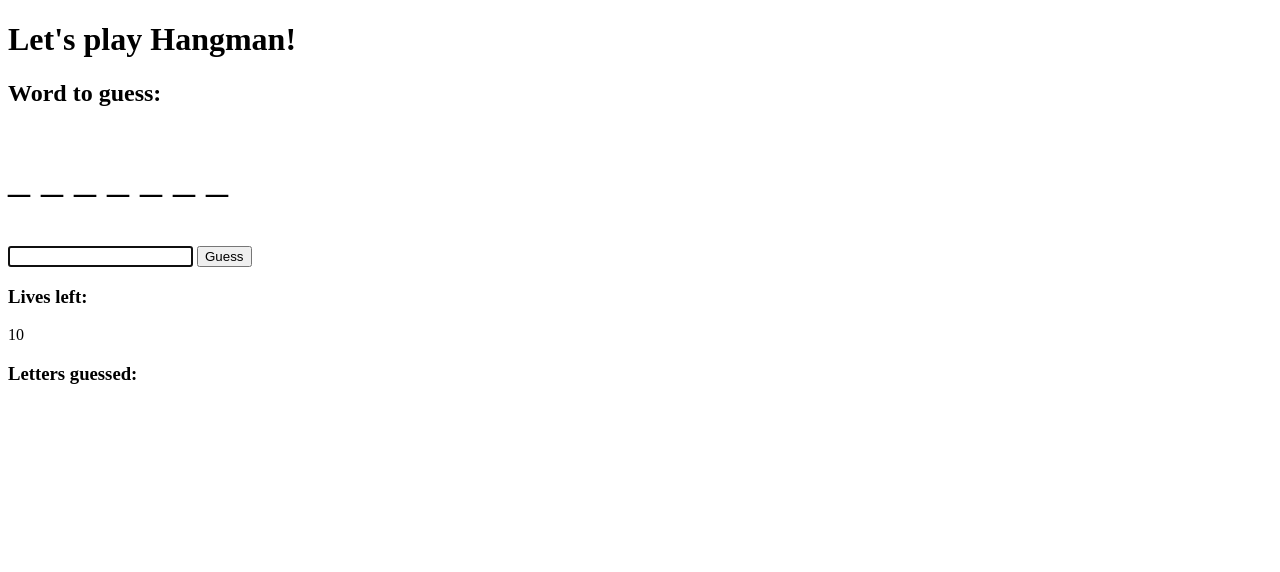
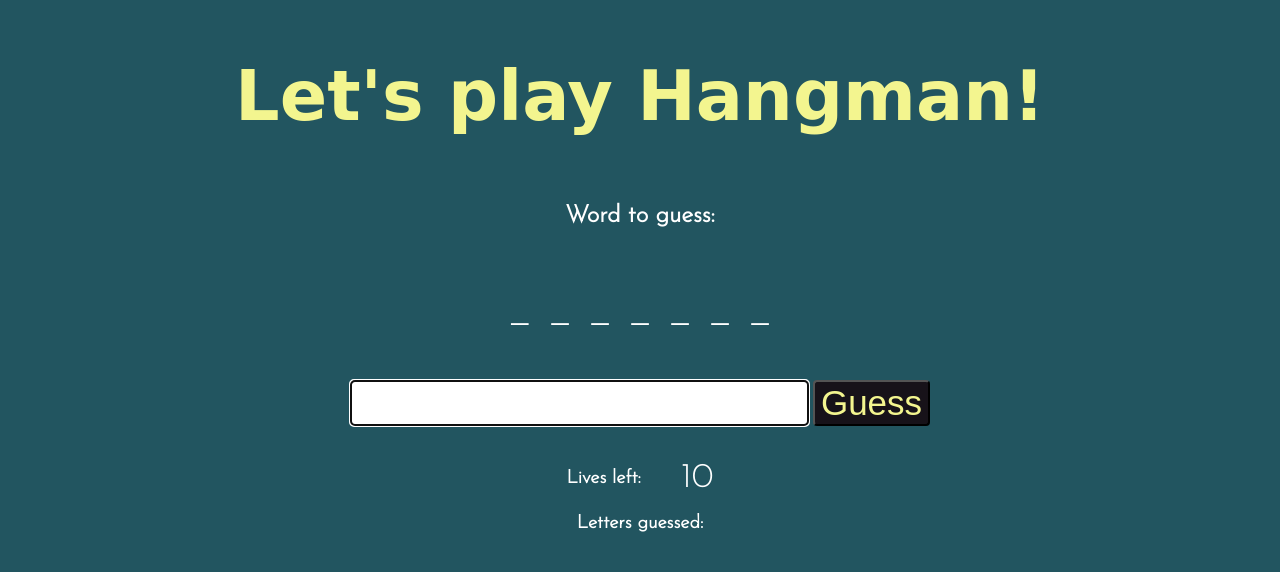
Before and after one commit to nataliehodson/hangman, a plain HTML site: page hangman.html in a window 1280 px wide. Drawn offline with Linux system fonts and the light colour scheme; a web font is replaced by a local one.

Commit message:
improve styling

```diff
--- a/hangman.html
+++ b/hangman.html
@@ -5,6 +5,10 @@
         <meta charset="utf-8"/>
         <script src="./script.js"></script>
         <link rel="stylesheet" href="./styles.css">
+        <link rel="preconnect" href="https://fonts.googleapis.com">
+        <link rel="preconnect" href="https://fonts.gstatic.com" crossorigin>
+        <link href="https://fonts.googleapis.com/css2?family=Unbounded&display=swap" rel="stylesheet">
+        <link href="https://fonts.googleapis.com/css2?family=Josefin+Sans:wght@300&display=swap" rel="stylesheet">
     </head>
     <body onload="playHangman()">
         <h1>Let's play Hangman!</h1>
@@ -13,16 +17,27 @@
             <h2>Word to guess:</h2>
             <p class="word" style="font-size: 44px;"></p>
 
+            <div>
                 <input class="letterGuess" maxlength="1">
                 <button type="button" class="submit">Guess</button>
+            </div>
+
+            <div class="notify">
                 <p class="goodOrBad"></p>
                 <p class="winOrLose"></p>
+            </div>
 
+
+            <div class="lives-cont">
                 <h3>Lives left:</h3>
                 <p class="guesses">10</p>
+            </div>
 
+            <div class="guess-cont">
                 <h3>Letters guessed:</h3>
                 <p class="lettersGuessed"></p>
+            </div>
+
 
             <button type="button" class="restart">Restart</button>
         </div>
--- a/styles.css
+++ b/styles.css
@@ -1,3 +1,60 @@
+html {
+    margin: 0;
+    padding: 0;
+    width: 100%;
+    height: 100%;
+    display: flex;
+    justify-content: center;
+    background-color: #225560;
+    color: white;
+}
+
 .restart {
     display: none;
 }
+
+h1 {
+    font-family: 'Unbounded', cursive;
+    font-size: 70px;
+    color: #F3F58F;
+}
+
+p {
+    font-size: 35px;
+}
+
+p, h2, h3 {
+    font-family: 'Josefin Sans', sans-serif;
+}
+
+.game-container {
+    display: flex;
+    flex-direction: column;
+    align-items: center;
+}
+
+button, input {
+    border-radius: 4px;
+    font-size: 35px;
+}
+
+.input {
+}
+
+.submit {
+    background-color: #171219;
+    color: #F3F58F;
+}
+
+.lives-cont {
+    display: inline-flex;
+    align-items: center;
+}
+
+.lives-cont h3, .lives-cont p {
+    margin: 0px 20px;
+}
+
+.guesses {
+    text-align: center;
+}
```
Lines whose indentation alone changed are shown as unchanged.
